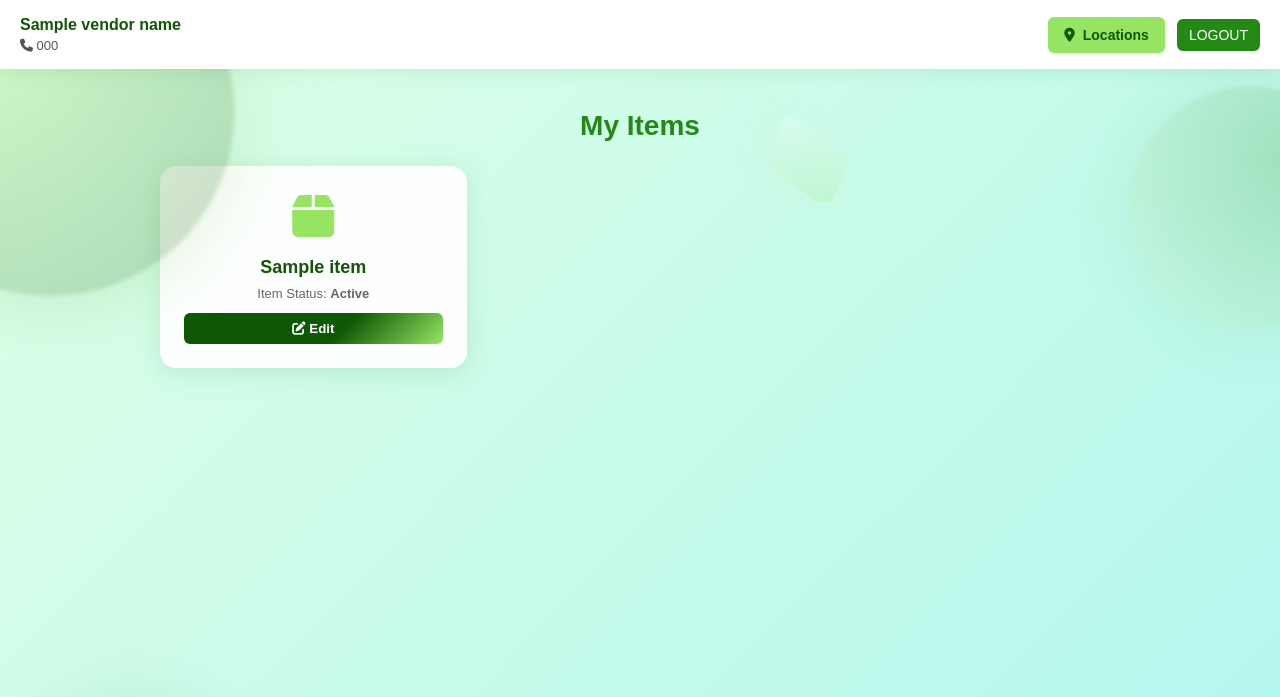
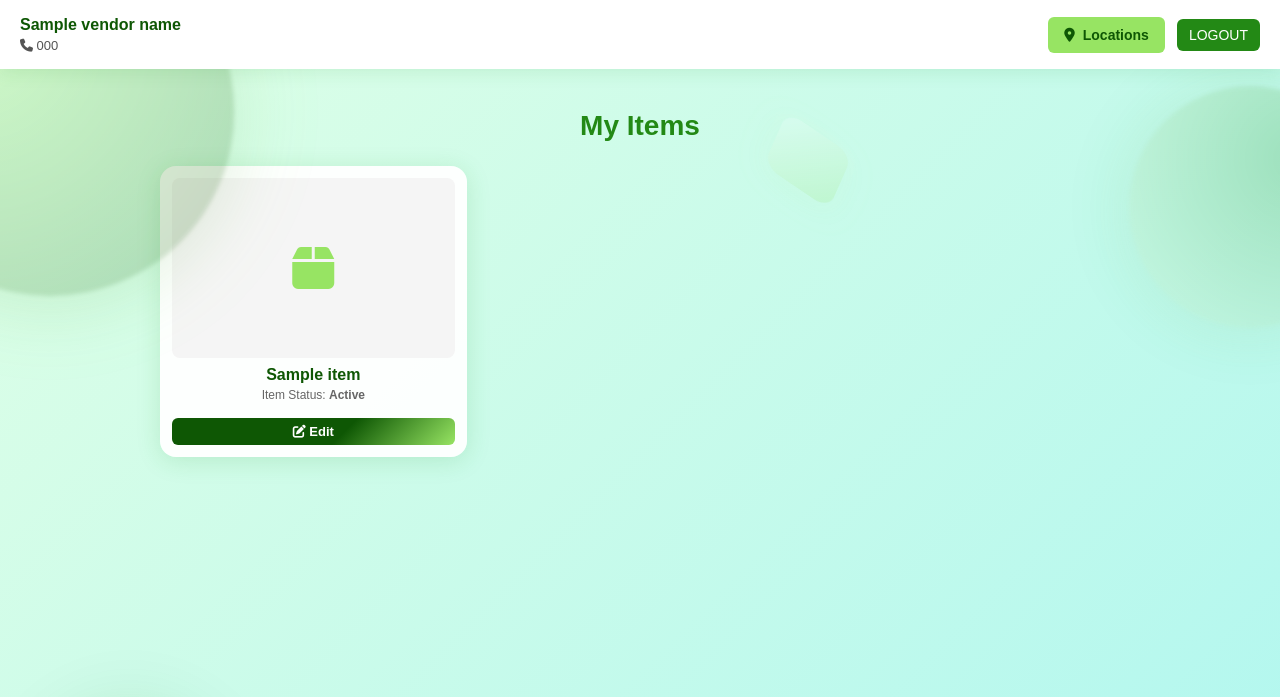
Before and after one commit to Shourya-912/Knock-at-Door, a Flask app: template frontend-flask/templates/vendor_home.html in a window 1280 px wide. Shown: the top 697 px of the page. Run offline with Flask 3, Linux system fonts and the light colour scheme; the template is opened without the code that fills it: most values are stand-ins (such as "Sample title", 1, 10 or a date in 2020); some libraries are stand-ins or nearby versions.

Commit message:
Update vendor_home.css

```diff
--- a/frontend-flask/static/css/vendor_home.css
+++ b/frontend-flask/static/css/vendor_home.css
@@ -180,7 +180,7 @@
     .item-card {
       background: rgba(255, 255, 255, 0.95);
       border-radius: 16px;
-      padding: 24px;
+      padding: 12px;
       box-shadow: 0 4px 24px rgba(34, 139, 34, 0.15);
       text-align: center;
       transition: all 0.3s;
@@ -194,31 +194,48 @@
     .item-card .item-icon {
       font-size: 48px;
       color: #97e463;
-      margin-bottom: 12px;
+      margin-bottom: 8px;
+      width: 100%;
+      height: 180px;
+      display: flex;
+      align-items: center;
+      justify-content: center;
+      background: #f5f5f5;
+      border-radius: 8px;
+      overflow: hidden;
+    }
+
+    .item-card .item-icon img {
+      width: 100%;
+      height: 100%;
+      object-fit: cover;
+      border-radius: 8px;
     }
 
     .item-card .item-name {
-      font-size: 18px;
+      font-size: 16px;
       color: #0e5704;
       font-weight: bold;
-      margin-bottom: 8px;
+      margin-bottom: 4px;
     }
 
     .item-card .item-desc {
-      font-size: 13px;
+      font-size: 12px;
       color: #666;
+      margin-bottom: 8px;
     }
 
     .item-card .edit-btn {
       width: 100%;
-      margin-top: 12px;
-      padding: 8px;
+      margin-top: 8px;
+      padding: 6px;
       background: linear-gradient(135deg, #0e5704 60%, #97e463 100%);
       color: white;
       border: none;
       border-radius: 6px;
       cursor: pointer;
       font-weight: bold;
+      font-size: 13px;
       transition: all 0.3s;
     }
 
```
